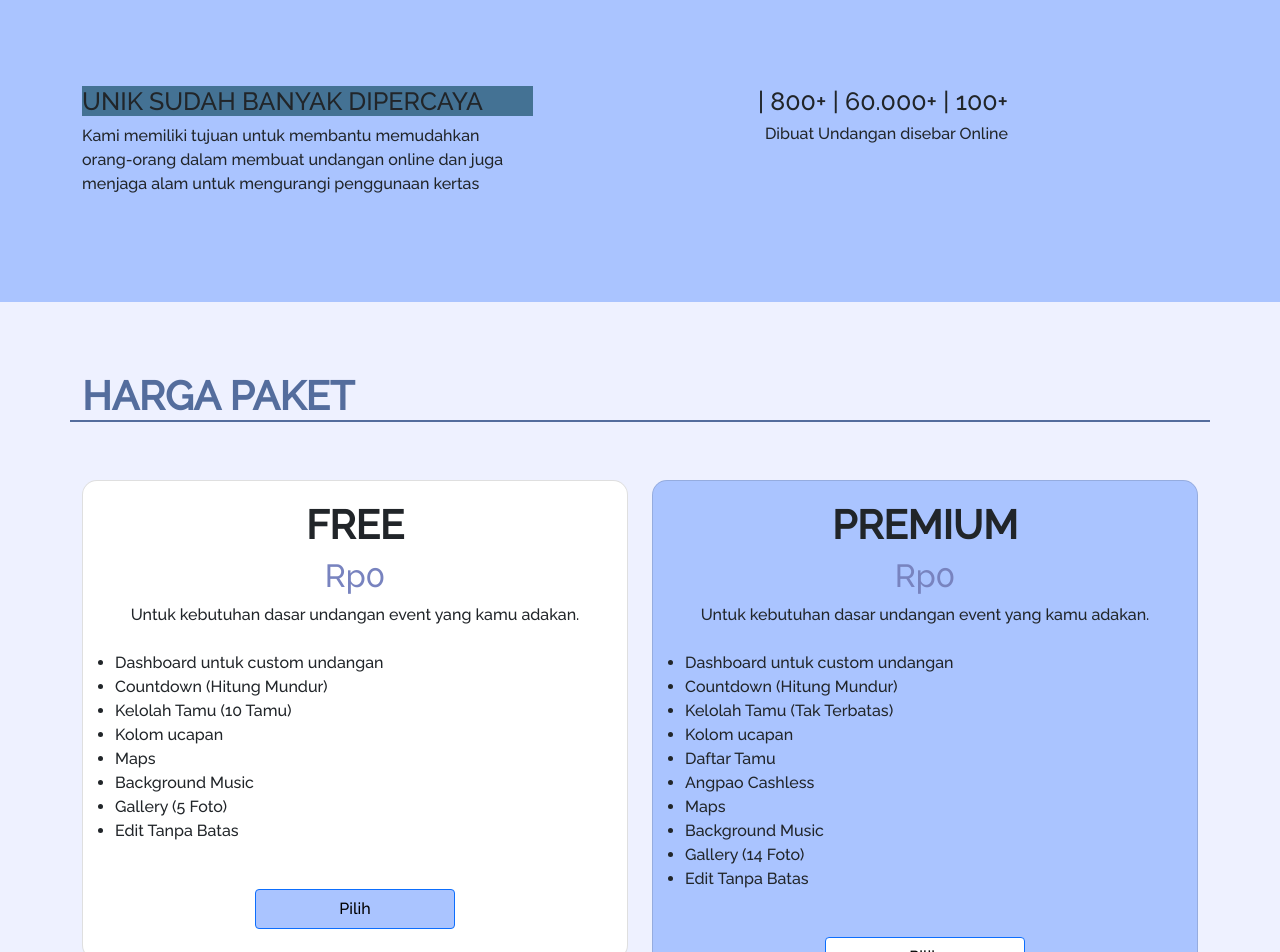
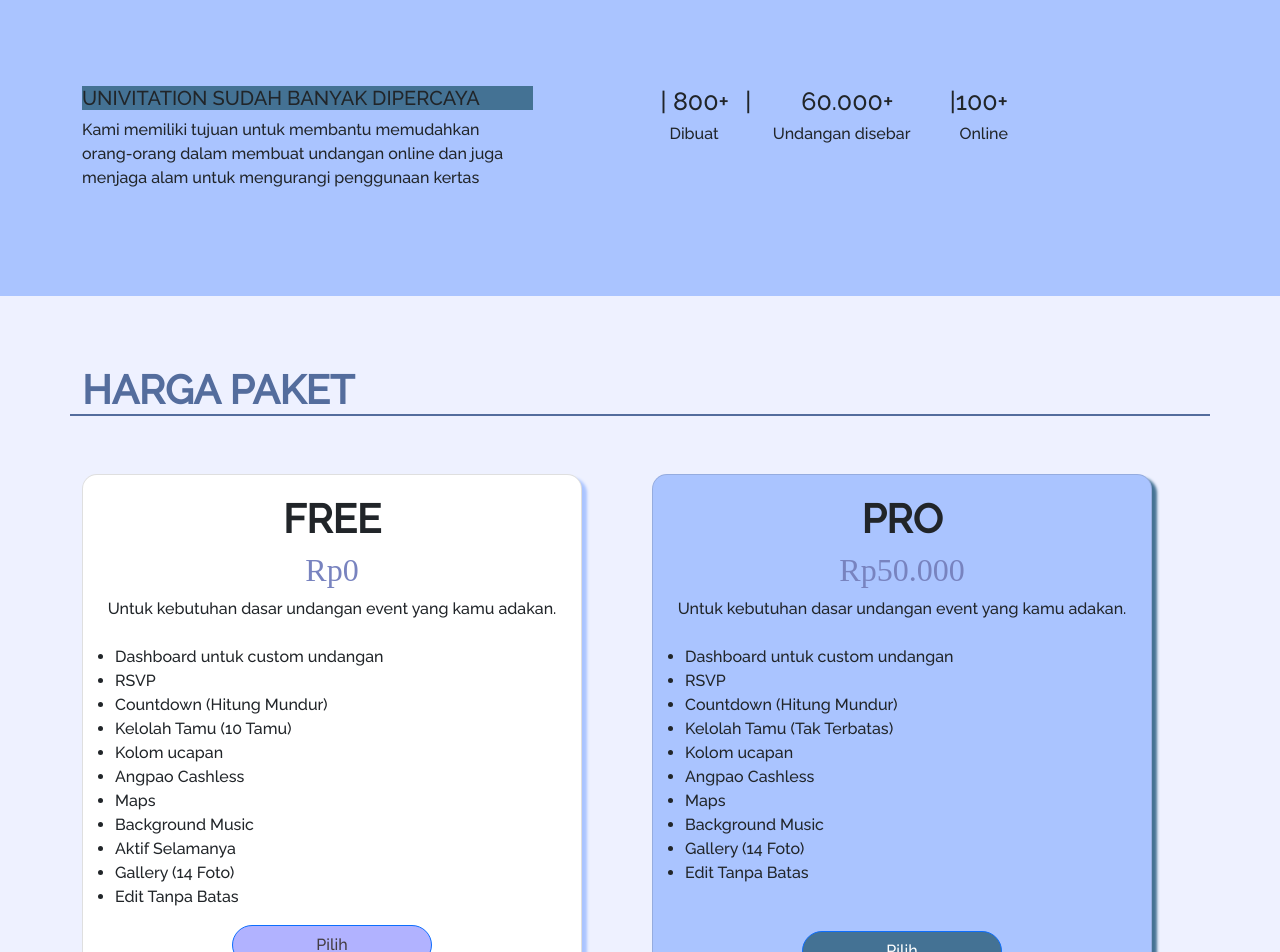
Before and after one commit to AngelNikijuluw/-Massive-Group-UNITE, a React (Create React App) app in the folder frontend/: page / in a window 1280 px wide. Shown: the part 1500-2452 px from the top of the page. Built offline with nearby package versions, Linux system fonts and the light colour scheme.

Commit message:
edit footer,home

```diff
--- a/frontend/src/components/Footer.js
+++ b/frontend/src/components/Footer.js
@@ -1,12 +1,12 @@
 import React from "react";
 import { Container, Row, Col } from "react-bootstrap";
 import {
-  AiFillGithub,
-  AiOutlineTwitter,
   AiFillInstagram,
+  AiFillTwitterCircle,
+
 } from "react-icons/ai";
-import { FaLinkedinIn } from "react-icons/fa";
-
+import { FaTiktok,FaQuestionCircle } from "react-icons/fa";
+import { BsFacebook } from "react-icons/bs";
 function Footer() {
   let date = new Date();
   let year = date.getFullYear();
@@ -14,12 +14,13 @@
     <Container fluid className="footer">
       <Row>
         <Col md="4" className="footer-copywright">
-          <h3>UNI VITATION</h3>
+          <h3 style={{textAlign:"left"}}><strong>Tentang Univitation</strong></h3>
+          <p style={{textAlign:"left",color:"white",fontFamily:"sans-serif",fontSize:"12px"}}>Univitation hadir memberikan jasa pembuatan undangan digital untuk mempermudah calon mempelai dalam menyebarkan kabar bahagia kepada teman, kerabat dan sanak keluarga dengan beragam fitur dan desain yang akan menambah semarak pernikahanmu </p>
         </Col>
         <Col md="4" className="footer-copywright">
-          <h3>Copyright © {year} UV</h3>
-        </Col>
-        <Col md="4" className="footer-body">
+          <h3 style={{textAlign:"left",marginLeft:"185px"}}><strong>Lebih Dekat Dengan Kami</strong></h3>
+
+          <Col md="6" className="footer-body" style={{marginLeft:"155px"}}>
           <ul className="footer-icons">
             <li className="social-icons">
               <a
@@ -28,7 +29,7 @@
                 target="_blank"
                 rel="noopener noreferrer"
               >
-                <AiFillGithub />
+                <AiFillTwitterCircle/>
               </a>
             </li>
             <li className="social-icons">
@@ -38,7 +39,7 @@
                 target="_blank"
                 rel="noopener noreferrer"
               >
-                <AiOutlineTwitter />
+                <BsFacebook/>
               </a>
             </li>
             <li className="social-icons">
@@ -48,7 +49,7 @@
                 target="_blank"
                 rel="noopener noreferrer"
               >
-                <FaLinkedinIn />
+                <AiFillInstagram/>
               </a>
             </li>
             <li className="social-icons">
@@ -58,12 +59,22 @@
                 target="_blank"
                 rel="noopener noreferrer"
               >
-                <AiFillInstagram />
+                <FaTiktok/>
               </a>
             </li>
           </ul>
         </Col>
+
+          <p style={{textAlign:"left",color:"white",fontFamily:"sans-serif",fontSize:"12px",marginLeft:"185px",marginTop:"15px"}}>Phone: +6281234566989</p>
+          <p style={{textAlign:"left",color:"white",fontFamily:"sans-serif",fontSize:"12px",marginLeft:"185px"}}>Emai: Univitation@gmail.com</p>
+        </Col>
+        <Col md="4" className="footer-copywright">
+          <h3 style={{textAlign:"left",marginLeft:"185px"}}><strong>Informasi</strong></h3>
+        <p style={{textAlign:"left",color:"white",fontFamily:"sans-serif",fontSize:"12px",marginLeft:"185px",}}>FAQ <FaQuestionCircle/></p>
+        <p style={{textAlign:"left",color:"#FFCF52",fontFamily:"sans-serif",fontSize:"12px",marginLeft:"185px",}}>Join as Mitra Univitation</p>
+        </Col>
       </Row>
+      <p style={{marginTop:"50px",color:"white"}}><strong >Copyright - 2022 Uni Vitation</strong></p>
     </Container>
   );
 }
--- a/frontend/src/pages/Home/Home.js
+++ b/frontend/src/pages/Home/Home.js
@@ -31,12 +31,12 @@
 
               <Col md={7} className="home-header">
 
-                <h1 className="heading-name">
+                <h1 className="heading-name" style={{color:"black"}}>
                   <strong className="main-name"> Welcome!!</strong>
                 </h1>
                 <br></br>
 
-                <h1 className="heading-website">
+                <h1 className="heading-website" style={{color:"black"}}>
                 Buat undangan online mu dengan uni vitation, undang temanmu dengan mudah.
                 </h1>
                 <br></br>
--- a/frontend/src/pages/Home/Home3.js
+++ b/frontend/src/pages/Home/Home3.js
@@ -12,7 +12,7 @@
                 style={{ paddingBottom: 20, paddingTop: 50 }}
               >
 
-                <h1 style={{fontSize:"25px",textAlign:"left",backgroundColor:"#447294",textTransform:"uppercase"}}>UNIK Sudah Banyak Dipercaya</h1>
+                <h1 style={{fontSize:"20px",textAlign:"left",backgroundColor:"#447294",textTransform:"uppercase"}}>UNIVITATION SUDAH BANYAK DIPERCAYA</h1>
                 <p style={{textAlign:"left"}}>Kami memiliki tujuan untuk membantu memudahkan orang-orang dalam membuat undangan online dan juga menjaga alam untuk mengurangi penggunaan kertas</p>
 
             </Col>
@@ -21,8 +21,8 @@
                 style={{ paddingBottom: 20, paddingTop: 50 }}
               >
 
-                <h1 style={{fontSize:"25px",textAlign:"right"}}>| 800+  | 60.000+ |  100+</h1>
-                <h1 style={{fontSize:"16px",textAlign:"right"}}>Dibuat Undangan disebar Online</h1>
+                <h1 style={{fontSize:"25px",textAlign:"right"}}>| 800+  <span style={{marginLeft:"10px"}}> |</span><span style={{marginLeft:"50px"}}>60.000+  </span> <span style={{marginLeft:"50px"}}></span>|100+</h1>
+                <h1 style={{fontSize:"16px",textAlign:"right"}}> <span style={{marginRight:"50px"}}>Dibuat</span>  <span style={{marginRight:"10px"}}>Undangan disebar</span> <span style={{marginLeft:"35px"}}>Online</span></h1>
 
 
             </Col>
--- a/frontend/src/pages/Home/Home4.js
+++ b/frontend/src/pages/Home/Home4.js
@@ -12,24 +12,27 @@
                 md={6}
                 style={{ paddingBottom: 20, paddingTop: 50 }}
               >
-                <Card className="card-paket" style={{borderRadius:"15px"}}>
+                <Card className="card-paket" style={{borderRadius:"15px",boxShadow:"5px 4px 3px #AAC4FF",height:"530px",width:"500px"}}>
                   <h1>FREE</h1>
-                  <h2>Rp0</h2>
+                  <h2 style={{fontFamily:"serif"}}>Rp0</h2>
                   <span>Untuk kebutuhan dasar undangan event yang kamu adakan.</span>
                   <br></br>
                  <ul style={{textAlign:"justify"}}>
                     <li>
                     Dashboard untuk custom undangan</li>
+                    <li>RSVP</li>
                     <li>Countdown (Hitung Mundur)</li>
                     <li>Kelolah Tamu (10 Tamu)</li>
                     <li>Kolom ucapan</li>
+                    <li>Angpao Cashless</li>
                     <li>Maps</li>
                     <li>Background Music</li>
-                    <li>Gallery (5 Foto)</li>
+                    <li>Aktif Selamanya</li>
+                    <li>Gallery (14 Foto)</li>
                     <li>Edit Tanpa Batas</li>
                  </ul>
                  <div>
-                  <Button style={{marginBottom:"30px",marginTop:"30px",backgroundColor:"#aac4ff",color:"black"}}>Pilih</Button>
+                  <Button style={{marginBottom:"30px",marginTop:"5spx",backgroundColor:"#B1B2FF",color:"#443D43",borderRadius:"20px",}}>Pilih</Button>
                  </div>
                 </Card>
 
@@ -38,18 +41,18 @@
                 md={6}
                 style={{ paddingBottom: 20, paddingTop: 50 }}
               >
-                <Card className="card-paket" style={{borderRadius:"15px",backgroundColor:"#aac4ff"}}>
-                  <h1>PREMIUM</h1>
-                  <h2>Rp0</h2>
+                <Card className="card-paket" style={{borderRadius:"15px",backgroundColor:"#aac4ff",boxShadow:"5px 4px 3px #447294",width:"500px"}}>
+                  <h1>PRO</h1>
+                  <h2 style={{fontFamily:"serif"}}>Rp50.000</h2>
                   <span>Untuk kebutuhan dasar undangan event yang kamu adakan.</span>
                   <br></br>
                  <ul style={{textAlign:"justify"}}>
                     <li>
                     Dashboard untuk custom undangan</li>
+                    <li>RSVP</li>
                     <li>Countdown (Hitung Mundur)</li>
                     <li>Kelolah Tamu (Tak Terbatas)</li>
                     <li>Kolom ucapan</li>
-                    <li>Daftar Tamu</li>
                     <li>Angpao Cashless</li>
                     <li>Maps</li>
                     <li>Background Music</li>
@@ -57,7 +60,7 @@
                     <li>Edit Tanpa Batas</li>
                  </ul>
                  <div>
-                  <Button style={{marginBottom:"30px",marginTop:"30px",backgroundColor:"white",color:"black"}}>Pilih</Button>
+                  <Button style={{marginBottom:"30px",marginTop:"30px",backgroundColor:"#447294",color:"white",borderRadius:"20px"}}>Pilih</Button>
                  </div>
                 </Card>
 
@@ -66,6 +69,7 @@
         </Row>
       </Container>
     </Container>
+
   );
 }
 export default Home4;
--- a/frontend/src/pages/Home/Home6.js
+++ b/frontend/src/pages/Home/Home6.js
@@ -11,7 +11,7 @@
                   <strong className="main-name">Mulai Buat Undangan Onlinemu!!</strong>
                 </h1>
                 <br></br>
-                <Button style={{marginBottom:"30px",marginTop:"30px",width:"150px"}}>Coba Sekarang !</Button>
+                <Button style={{marginBottom:"30px",marginTop:"30px",width:"150px",backgroundColor:"#447294",borderRadius:"20px"}}>Coba Sekarang !</Button>
             </Row>
           </Container>
         </Container>
--- a/frontend/src/style.css
+++ b/frontend/src/style.css
@@ -497,7 +497,7 @@
 /* Footer */
 /* --------- */
 .footer {
-  background-color: blueviolet;
+  background-color: #447294;
   bottom: 0 !important;
   padding-top: 10px !important;
   padding-bottom: 8px !important;
```
Also changed, not shown: frontend/src/pages/Home/Home5.js (+56 -2 lines), frontend/src/image/bintang4.png (added), frontend/src/image/testi1.png (added).
